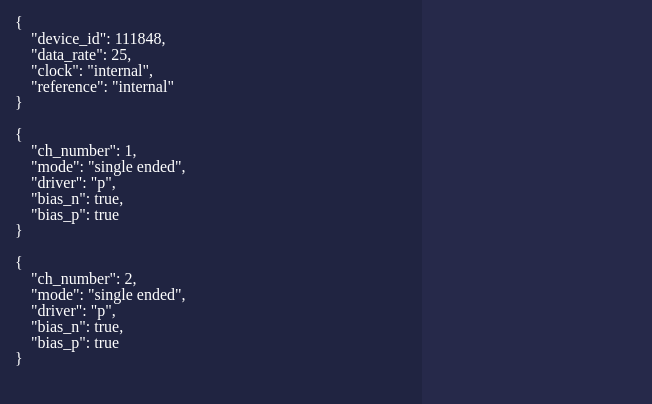
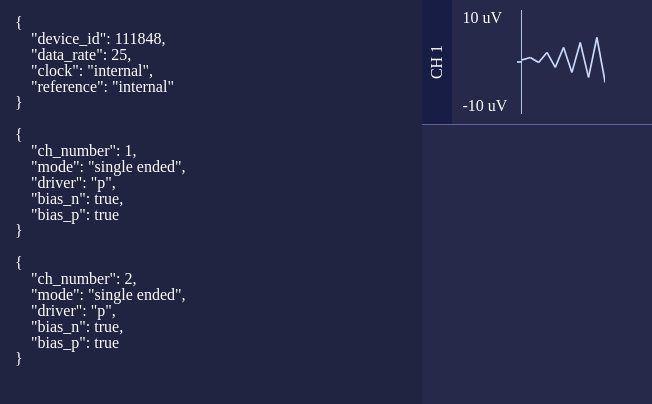
Before and after one commit to GianIsNotDead/Observer, a React app: page / in a window 1280 px wide. Shown: the top 404 px of the page, without its empty margins (0-652 px from the left). Built offline with nearby package versions, Linux system fonts and the light colour scheme.

Commit message:
update channel amplitude graph

```diff
--- a/src/App.jsx
+++ b/src/App.jsx
@@ -2,11 +2,14 @@ import React, { Component } from 'react';
 
 // Component
 import Console from './Console';
+import Channel from './Channel';
 
 class App extends Component {
   constructor(props) {
     super(props);
     this.state = {
+      deviceCharacteristic: null,
+      channelCharacteristic: null,
       data: JSON.stringify([
         {
           device_id: 0x00111110,
@@ -71,7 +74,7 @@ class App extends Component {
           />
         </section>
         <section className="right-panel">
-
+          <Channel />
         </section>
       </section>
     );
--- a/src/Channel.jsx
+++ b/src/Channel.jsx
@@ -0,0 +1,56 @@
+import React from 'react';
+
+function Channel() {
+  let mockData = [0.5, -0.5, 1.5, -1.5, 2.5, -2.5, 3.5, -3.5, 4.5, -4.5, 5.5, -5.5, 6.5, -6.5, 7.5, -7.5, 8.5, -8.5, 9.5, -9.5,];
+  let previousValue = '';
+  let xDistance = 10;
+  let yMax = 120;
+  let yMin = 0;
+  let yMid = (yMax - yMin) / 2;
+  let constructedGraph = mockData.map((a, x) => {
+    let Path = null;
+    if (x === 0) {
+      Path = (<path d={`M${x*xDistance} ${yMid} L${x*xDistance + xDistance} ${yMid - (yMid / 10 * a)}`}></path>);
+    }
+    if (x !== 0) {
+      Path = (<path d={`M${previousValue} L${x*xDistance + xDistance} ${yMid - (yMid / 10 * a)}`}></path>);
+    }
+    previousValue = `${x*xDistance + xDistance} ${yMid - (yMid / 10 * a)}`;
+    return Path;
+  });
+  return (
+    <div className="channel">
+      <div className="channel-status">
+        <div className="channel-status-wrapper">
+          <p className="channel-number">CH 1</p>
+        </div>
+      </div>
+      <div className="channel-amplitude">
+        <div className="amplitude-min-max">
+          <p className="amplitude-max">10 uV</p>
+          <p className="amplitude-min">-10 uV</p>
+        </div>
+        <div className="graph-y-line">
+          <svg xmlns="http://www.w3.org/2000/svg" className="y-line" viewBox="0 0 6 125">
+            <g stroke="#CEDBFF" strokeWidth="2" fill="none">
+              <path d="M6 0 L6 125"></path>
+              <path d="M0 62.5 L6 62.5"></path>
+            </g>
+          </svg>
+        </div>
+        <div className="amplitude-graph">
+          <svg xmlns="http://www.w3.org/2000/svg" className="amplitude-line" viewBox="0 0 100 125">
+            <g stroke="#CEDBFF" strokeWidth="2" fill="none">
+              {/* <path d="M0 62.5 L10 125"></path>
+              <path d="M10 125 L20 1"></path>
+              <path d="M20 1 L30 100"></path> */}
+              { constructedGraph }
+            </g>
+          </svg>
+        </div>
+      </div>
+    </div>
+  );
+}
+
+export default Channel;
--- a/src/style/style.scss
+++ b/src/style/style.scss
@@ -22,6 +22,10 @@ body {
 
 p {
   white-space: pre;
+}
+
+section, div {
+  position: relative;
 }
 
 /************************
@@ -52,8 +56,69 @@ p {
         Console
 ************************/
 .console {
-  position: relative;
   width: 100%;
   padding: 15px;
   color: #FFFFFF;
 }
+
+/************************
+        Channel
+************************/
+
+.channel {
+  width: 100%;
+  height: 12.5%;
+  min-height: 125px;
+  display: flex;
+  color: #FFFFFF;
+  border-bottom: 1px solid #5E639E;
+}
+
+.channel-status {
+  width: 30px;
+  background: #181D45;
+}
+
+.channel-status-wrapper {
+  position: absolute;
+  top: 50%;
+  left: 50%;
+  transform: translateX(-50%) translateY(-50%);
+}
+
+.channel-number {
+  transform: rotate(-90deg);
+  line-height: 30px;
+}
+
+.channel-amplitude {
+  height: 100%;
+  display: flex;
+}
+
+.amplitude-min-max {
+  height: 100%;
+  display: flex;
+  justify-content: space-between;
+  flex-direction: column;
+  padding: 10px;
+}
+
+.graph-y-line {
+  height: 100%;
+  padding: 10px 0;
+}
+
+.y-line {
+  height: 100%;
+}
+
+.amplitude-graph {
+  width: 100%;
+  height: 100%;
+  padding: 10px 0;
+}
+
+.amplitude-line {
+  height: 100%;
+}
```
